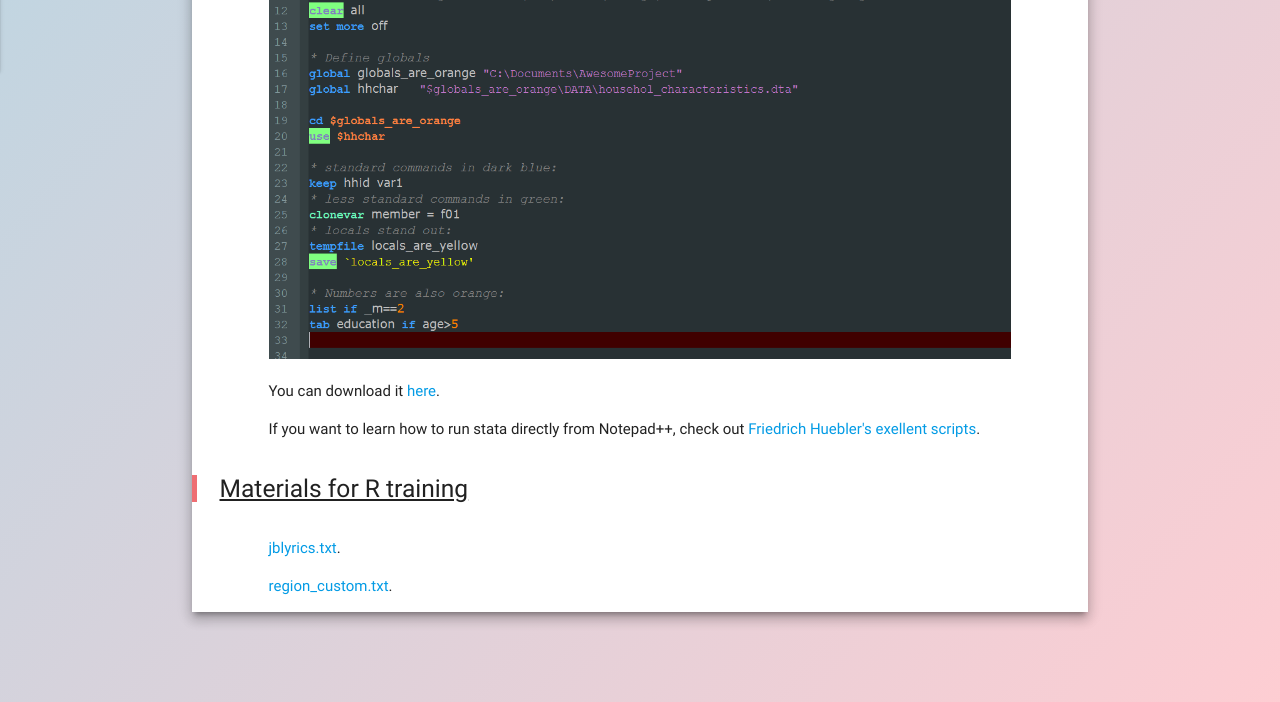
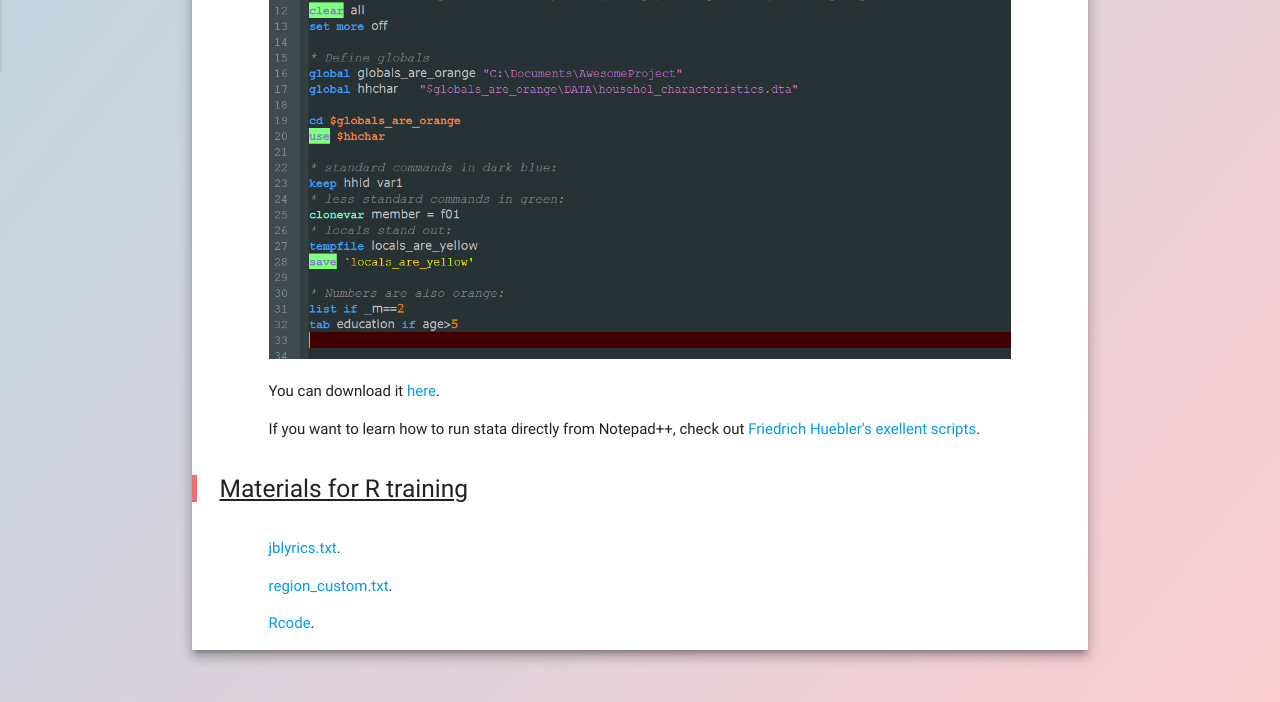
Before and after one commit to mfilipski/SitePerso, a plain HTML site: page stata.html in a window 1280 px wide. Shown: the part 789-1491 px from the top of the page. Drawn offline with nearby package versions, Linux system fonts and the light colour scheme.

Commit message:
add another R file

```diff
--- a/stata.html
+++ b/stata.html
@@ -78,6 +78,7 @@
                 <div class="col s10">
                     <p><a href="files\jblyrics.txt">jblyrics.txt</a>.</p>
 					<p><a href="files\region_custom.txt">region_custom.txt</a>.</p>
+					<p><a href="files\02_Cool_Stuff_R_Can_Do.R">Rcode</a>.</p>
                 </div>
                 <div class="col s1"></div>
             </div>
```
Also changed, not shown: 1 other file.
